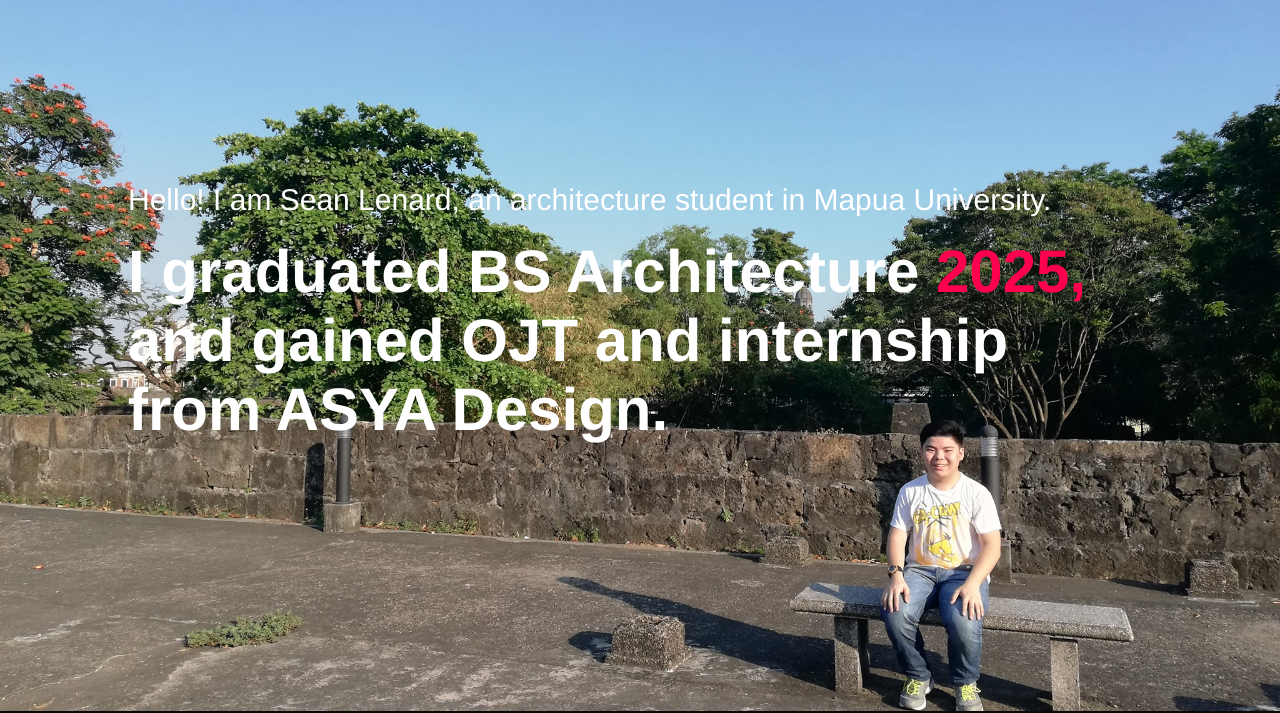
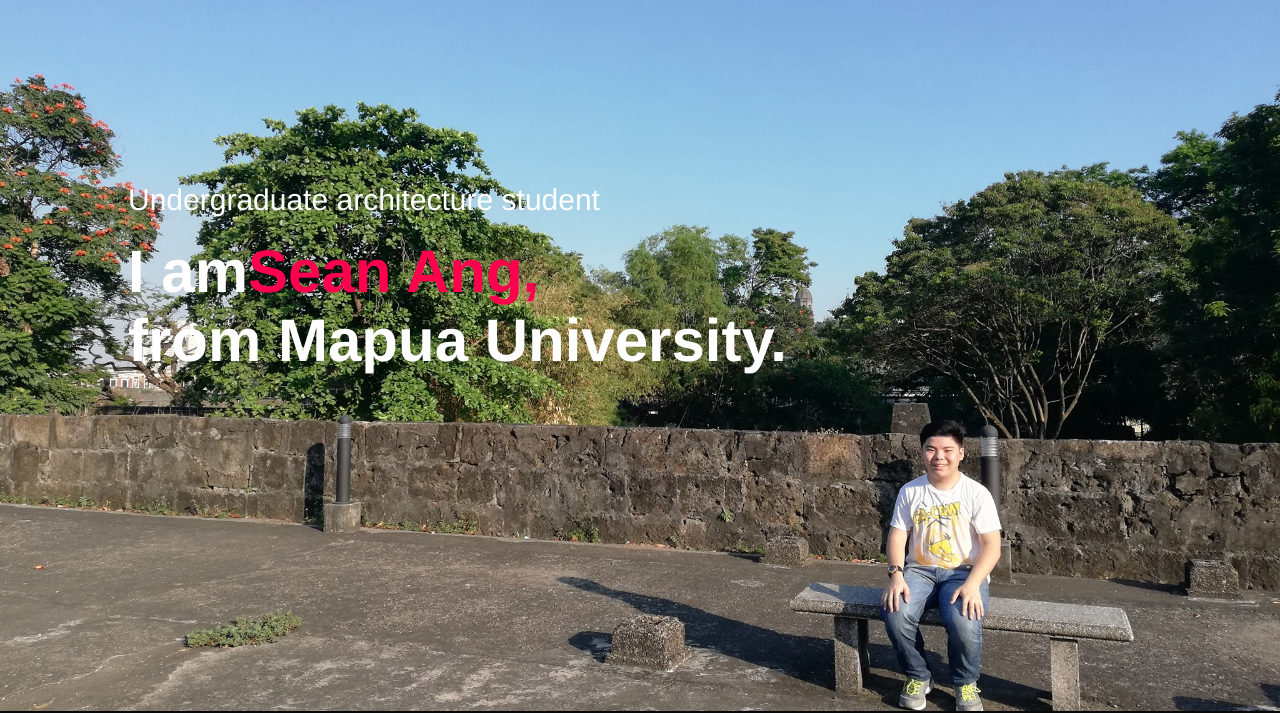
Before and after one commit to Seani234/archiportfolio, a plain HTML site: page index.html in a window 1280 px wide. Shown: the part 89-802 px from the top of the page. Drawn offline with Linux system fonts and the light colour scheme.

Commit message:
Add files via upload

```diff
--- a/index.html
+++ b/index.html
@@ -24,8 +24,8 @@
             <i class="fa-solid fa-bars" onclick="openmenu()"></i>
         </nav>
         <div class="header-text">
-            <p>Hello! I am Sean Lenard, an architecture student in Mapua University.</p>
-            <h1>I graduated BS Architecture <span>2025,</span><br>and gained OJT and internship from ASYA Design.</h1>
+            <p>Undergraduate architecture student</p>
+            <h1>I am<span>Sean Ang,</span><br>from Mapua University.</h1>
         </div>
     </div>
 </div>
```
